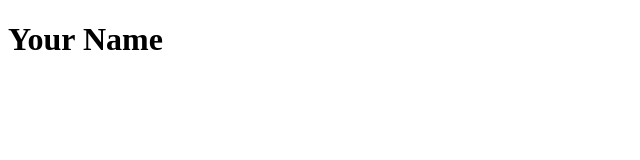
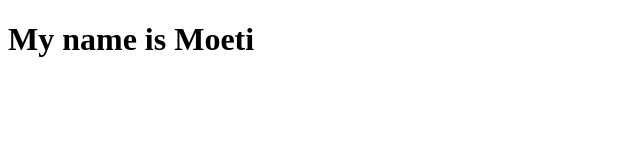
Before and after one commit to moetimolateli77/moetimolateli77.github.io, a plain HTML site: page index.html in a window 1280 px wide. Shown: the whole page, without its empty margins (0-640 px from the left). Drawn offline with Linux system fonts and the light colour scheme.

Commit message:
first commit

```diff
--- a/index.html
+++ b/index.html
@@ -6,7 +6,7 @@
 </head>
 
 <body>
-    <h1>Your Name</h1>
+    <h1>My name is Moeti</h1>
 </body>
 
 </html>
```
